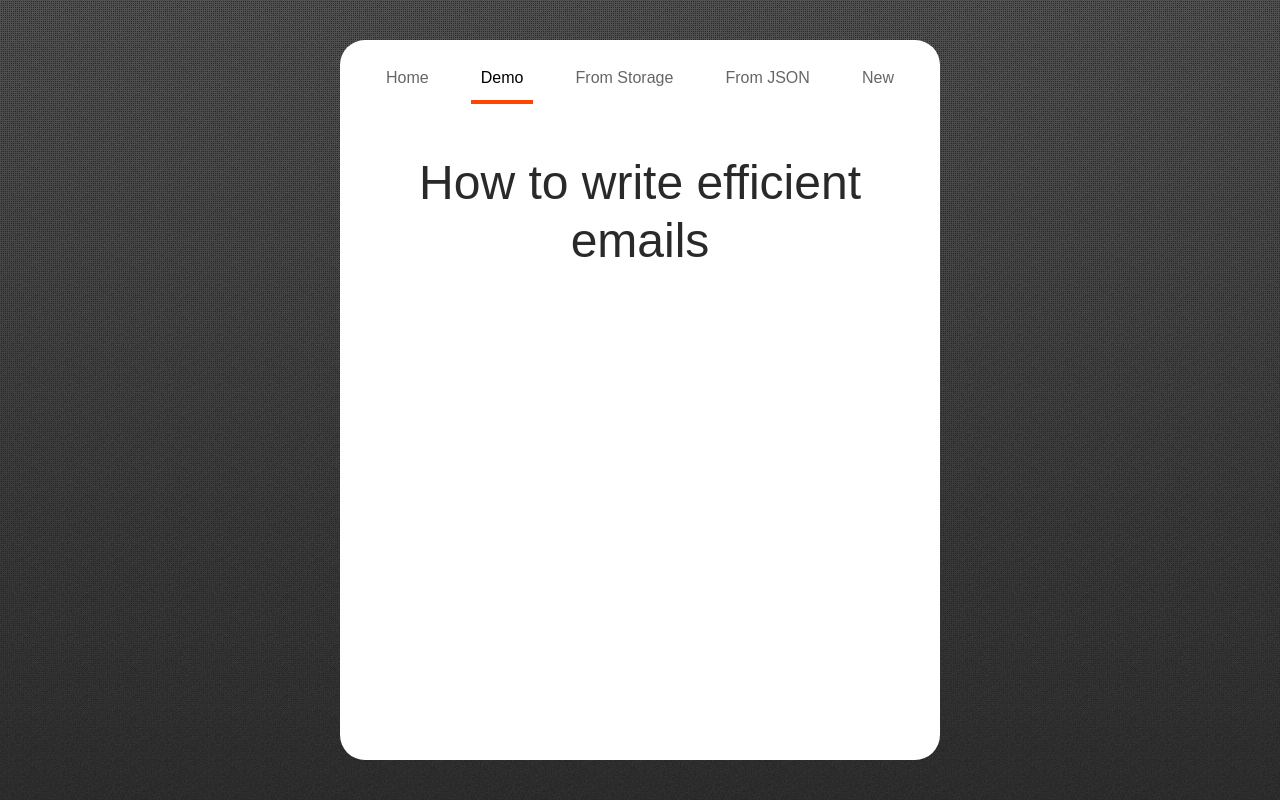
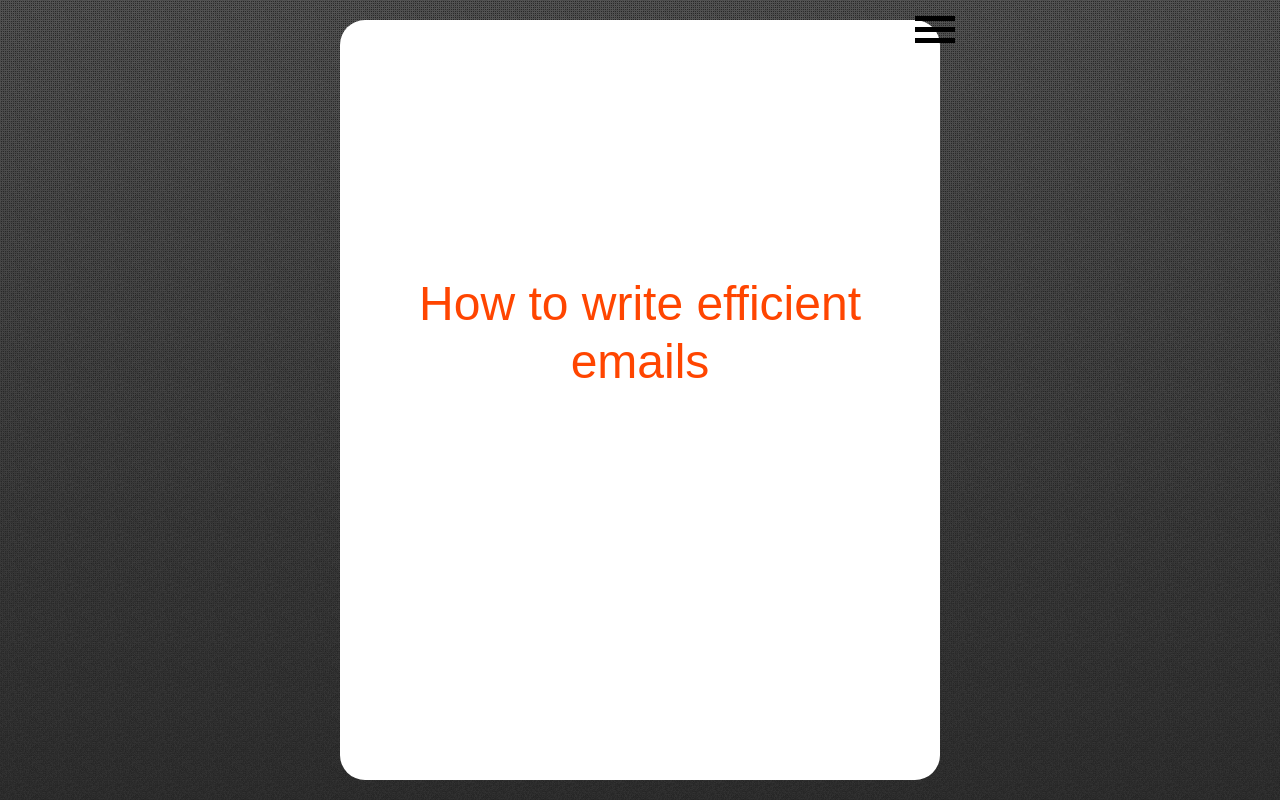
Before and after one commit to SW999/speech-cards, a React (Vite) app: page /#/demo in a window 1280 px wide. Built offline with nearby package versions, Linux system fonts and the light colour scheme; a web font is replaced by a local one.

Commit message:
Update desktop menu

```diff
--- a/src/components/Card.tsx
+++ b/src/components/Card.tsx
@@ -63,7 +63,7 @@ export const Card: FunctionComponent<projectObject> = ({ project }) => {
 
   return (
     <>
-      {page < 0 && <h1>{project.name}</h1>}
+      {page < 0 && <h1 className="card-title">{project.name}</h1>}
       {page >= 0 && (
         <>
           <div className="card-header">
--- a/src/components/Header.tsx
+++ b/src/components/Header.tsx
@@ -1,10 +1,30 @@
 import * as React from 'react';
-import { FunctionComponent } from 'react';
+import { FunctionComponent, useEffect } from 'react';
 import { NavLink } from 'react-router-dom';
 
-export const Header: FunctionComponent = () => (
-  <header>
-    <nav>
+export const Header: FunctionComponent = () => {
+  useEffect(() => {
+    const menuBtn = document.getElementById('toggleMenu');
+    const toggleMenu = () => {
+      const menuParent = menuBtn.parentElement;
+      menuParent.classList.toggle('show-menu');
+
+      if (menuParent.classList.contains('show-menu')) {
+        setTimeout(() => menuParent.classList.toggle('show-menu'), 7000);
+      }
+    };
+
+    menuBtn.addEventListener('click', toggleMenu);
+
+    return () => menuBtn.removeEventListener('click', toggleMenu);
+  }, []);
+
+  return (
+    <header className="page-header">
+      <div className="menu-toggle" id="toggleMenu">
+        <span />
+      </div>
+      <nav role="navigation" aria-label="Main navigation">
         <NavLink exact={true} to="/">
           Home
         </NavLink>
@@ -15,3 +35,4 @@ export const Header: FunctionComponent = () => (
       </nav>
     </header>
   );
+};
--- a/src/components/RedialProgressBar.tsx
+++ b/src/components/RedialProgressBar.tsx
@@ -13,6 +13,7 @@ export const RedialProgressBar: FunctionComponent<RedialProgressBarProps> = ({
   label,
 }) => {
   const percent = Math.ceil((current * 100) / total);
+
   return (
     <div className={`radial-progress-bar progress-${percent}`}>
       <div className="radial-progress-bar__label">{label || `${percent}%`}</div>
--- a/src/index.tsx
+++ b/src/index.tsx
@@ -17,7 +17,7 @@ const efficientEmails = {
     {
       title: 'Foreword',
       content:
-        '* First email by Ray Tomlinson in 1871\n* How many time office workers spend on email correspondence\n* Common mistakes and their cost\n* Tips for writing efficient emails',
+        '* First email by Ray Tomlinson in 1971\n* How many time office workers spend on email correspondence\n* Common mistakes and their cost\n* Tips for writing efficient emails',
     },
     {
       title: 'Subject',
--- /dev/null
+++ b/src/scss/abstracts/_animation.scss
@@ -0,0 +1,13 @@
+@keyframes pulse {
+  from {
+    transform: scale3d(1, 1, 1);
+  }
+
+  50% {
+    transform: scale3d(1.09, 1.09, 1.09);
+  }
+
+  to {
+    transform: scale3d(1, 1, 1);
+  }
+}
--- a/src/scss/base/_base.scss
+++ b/src/scss/base/_base.scss
@@ -26,10 +26,9 @@ html {
 body {
   display: flex;
   flex-direction: column;
-  justify-content: center;
   align-items: center;
   min-height: 100vh;
-  color: rgba(0,0,0,.84);
+  color: rgba(black,.84);
   font-family: 'Open Sans', sans-serif;
   line-height: 1.58;
   background-image: url('../img/grid.png'), linear-gradient(to bottom, #434343 0%,#141414 100%);
@@ -48,7 +47,8 @@ body {
 .content {
   width: 100%;
   max-width: 60rem;
-  min-height: 90vh;
+  min-height: calc(100vh - 4rem);
+  margin-top: 2rem;
   padding: 1.5rem 2rem;
   border-radius: 2.5rem;
   z-index: 1;
--- a/src/scss/components/_card.scss
+++ b/src/scss/components/_card.scss
@@ -1,9 +1,15 @@
+.card-title {
+  margin-top: 30vh;
+  color: orangered;
+}
+
 .card-header {
   display: flex;
   justify-content: space-between;
   align-items: center;
   height: 9.2rem;
   padding: 1rem .5rem;
+  border-radius: 1.5rem 1.5rem 0 0;
   background-color: rgba(black, .2);
 
   h2 {
--- a/src/scss/components/_navigation.scss
+++ b/src/scss/components/_navigation.scss
@@ -1,10 +1,18 @@
+.page-header {
+  position: relative;
+}
+
 nav {
+  top: -8.5rem;
+  position: absolute;
   display: flex;
   justify-content: space-around;
   align-items: center;
   width: 100%;
-  margin-bottom: 5rem;
-  border-radius: 2.5rem;
+  padding-bottom: 0;
+  z-index: 1;
+  background-color: rgba(white, .0);
+  transition: all .4s ease-in;
 
   a {
     padding: 1rem;
@@ -21,3 +29,60 @@ nav {
     }
   }
 }
+
+.menu-toggle {
+  position: absolute;
+  top: -2.3rem;
+  right: -3.5rem;
+  width: 4rem;
+  height: 3rem;
+  cursor: pointer;
+  animation: pulse .6s 3;
+  z-index: 2;
+
+  > span,
+  > span:before,
+  > span:after {
+    position: absolute;
+    display: block;
+    width: 100%;
+    background-color: black;
+    transition: transform .3s ease;
+  }
+
+  > span {
+    top: 50%;
+    height: .5rem;
+  }
+
+  > span:before,
+  > span:after {
+    content: "";
+    height: 100%;
+  }
+
+  > span:before {
+    transform: translateY(-1.1rem);
+  }
+
+  > span:after {
+    transform: translateY(1.1rem);
+  }
+}
+
+.show-menu {
+  nav {
+    top: 0;
+    padding-bottom: 1rem;
+    background-color: rgba(white, .99);
+  }
+
+  .menu-toggle {
+    transform: rotate(45deg);
+
+    > span:before,
+    > span:after {
+      transform: rotate(90deg);
+    }
+  }
+}
--- a/src/scss/style.scss
+++ b/src/scss/style.scss
@@ -3,6 +3,7 @@
 @import 'base/reset';
 @import 'abstracts/variables';
 @import 'abstracts/mixins';
+@import 'abstracts/animation';
 @import 'base/base';
 @import 'base/typography';
 @import 'components/button';
```
Also changed, not shown: src/how_to_write_efficient_emails.json (+1 -1 lines). Lines whose indentation alone changed are shown as unchanged.
